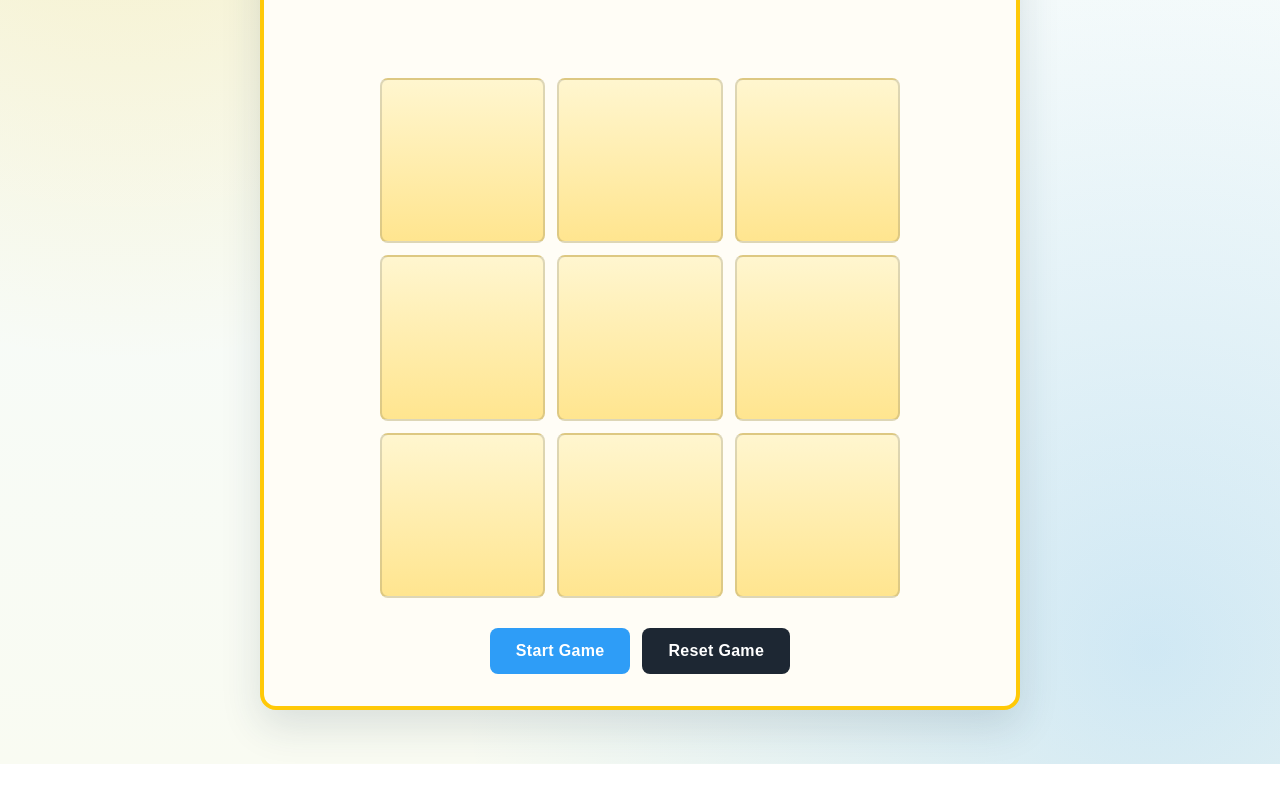
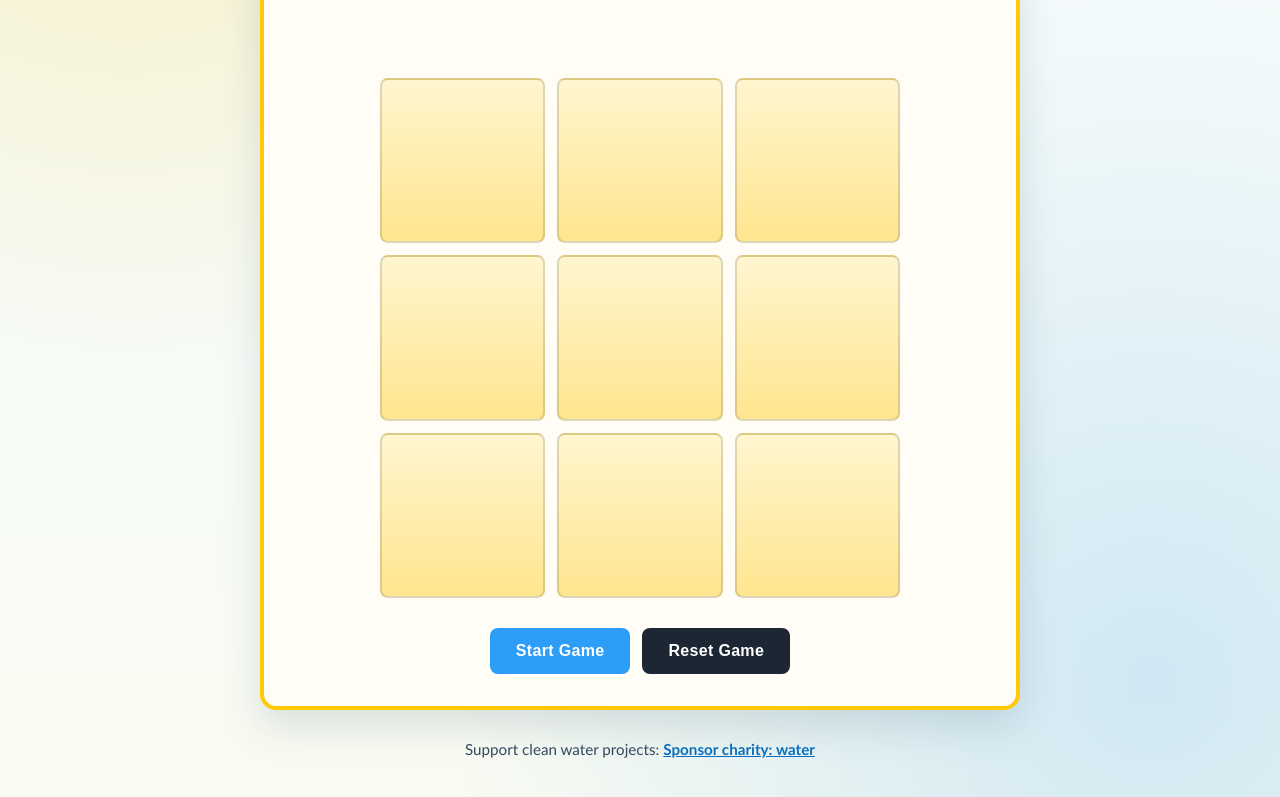
Before and after one commit to Hmoham7/cw-project-week8, a plain HTML site: page index.html in a window 1280 px wide. Shown: the part 368-1165 px from the top of the page. Before the commit the page ends 1132 px from the top, so only its background shows below. Drawn offline with Linux system fonts and the light colour scheme.

Commit message:
added charity water source

```diff
--- a/index.html
+++ b/index.html
@@ -32,6 +32,9 @@
       <button id="reset-game" type="button">Reset Game</button>
     </div>
   </div>
+  <footer class="site-footer">
+    <p>Support clean water projects: <a href="https://www.charitywater.org/donate" target="_blank" rel="noopener noreferrer">Sponsor charity: water</a></p>
+  </footer>
   <script src="script.js"></script>
 </body>
 </html>
--- a/style.css
+++ b/style.css
@@ -228,6 +228,22 @@ button:active {
   margin-top: 30px;
 }
 
+.site-footer {
+  margin-top: 20px;
+  text-align: center;
+  color: #33485d;
+  font-size: 0.95rem;
+}
+
+.site-footer a {
+  color: #0b6fbd;
+  font-weight: 700;
+}
+
+.site-footer a:hover {
+  color: #085f9f;
+}
+
 #reset-game {
   background: #1d2733;
 }
```
